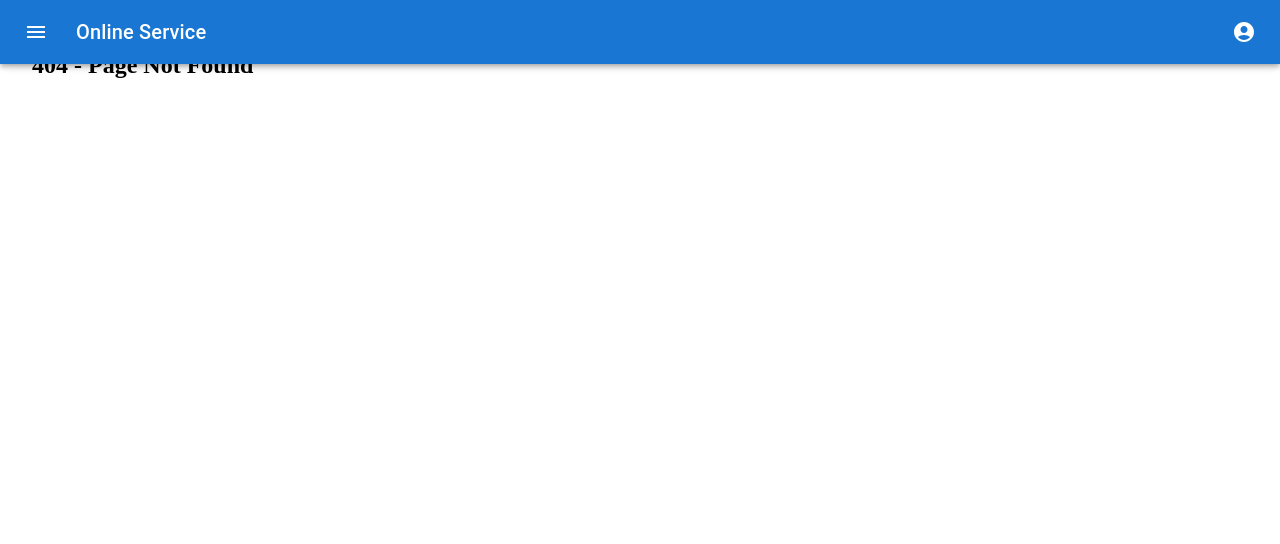
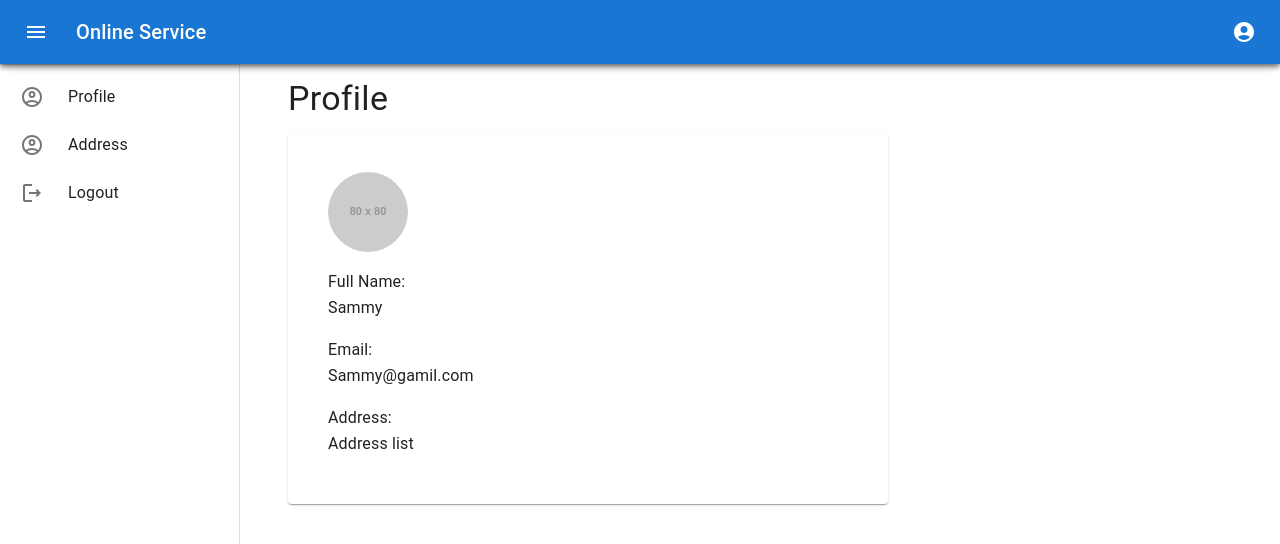
Before and after one commit to szeyee123/2404, a React (Vite) app in the folder client/: page /profile_user in a window 1280 px wide. Before the commit this address had no page. Shown: the top 544 px of the page. Built offline with nearby package versions, Linux system fonts and the light colour scheme.

Commit message:
Send help

```diff
--- a/client/index.html
+++ b/client/index.html
@@ -4,7 +4,7 @@
     <meta charset="UTF-8" />
     <link rel="icon" type="image/svg+xml" href="/vite.svg" />
     <meta name="viewport" content="width=device-width, initial-scale=1.0" />
-    <title>Admin Panel</title>
+    <title>Online Service</title>
   </head>
   <body>
     <div id="root"></div>
--- a/client/src/App.jsx
+++ b/client/src/App.jsx
@@ -6,6 +6,8 @@ import Profile from "./pages/Profile";
 import Navbar from './components/Navbar';
 import Login from './components/login';
 import Address from './pages/Address/Address_main';
+import Profileuser from "./pages/profile_user";
+import Addressform from "./pages/Address/Address_form";
 
 function App() {
   return (
@@ -17,6 +19,8 @@ function App() {
         <Route path="/profile" element={<Profile />} />
         <Route path="/Dashboard" element={<Dashboard />} />
         <Route path="/Address" element={<Address />} />
+        <Route path="/profile_user" element={<Profileuser />} />
+        <Route path="/Addressform" element={<Addressform />} />
         <Route path="*" element={<h2>404 - Page Not Found</h2>} />
       </Routes>
     </BrowserRouter>
--- a/client/src/components/Address_details.jsx
+++ b/client/src/components/Address_details.jsx
@@ -1,12 +1,36 @@
-const AddressDetails = ({ address }) => (
-  <div className="address-details">
-    <h3>Address Details</h3>
-    <p><strong>Street:</strong> {address.street}</p>
-    <p><strong>City:</strong> {address.city}</p>
-    <p><strong>Country:</strong> {address.country}</p>
-    <p><strong>Zip Code:</strong> {address.zipcode}</p>
-    {address.isDefault && <p className="default-tag">Default Address</p>}
-  </div>
-);
+import { Box, Typography } from "@mui/material";
+
+function AddressDetails(address) {
+  return (
+    <Box
+      sx={{
+        border: "1px solid #ddd",
+        borderRadius: 2,
+        p: 3,
+        boxShadow: 2,
+        backgroundColor: address.isDefault ? "#e3f2fd" : "#fff",
+        maxWidth: 400,
+        margin: "20px auto"
+      }}
+    >
+      <Typography variant="h6" sx={{ mb: 2 }}>
+        Address Details
+      </Typography>
+      <Typography><strong>Street:</strong> {address.street}</Typography>
+      <Typography><strong>City:</strong> {address.city}</Typography>
+      <Typography><strong>Country:</strong> {address.country}</Typography>
+      <Typography><strong>Zip Code:</strong> {address.zipcode}</Typography>
+
+      {address.isDefault && (
+        <Typography
+          variant="body2"
+          sx={{ color: "green", fontWeight: "bold", mt: 1 }}
+        >
+          Default Address
+        </Typography>
+      )}
+    </Box>
+  );
+}
 
 export default AddressDetails;
--- a/client/src/components/Sidenav_user.jsx
+++ b/client/src/components/Sidenav_user.jsx
@@ -95,104 +95,7 @@ export default function Sidenav() {
         </DrawerHeader>
         <Divider />
         <List>
-            <ListItem disablePadding sx={{ display: 'block' }} onClick={()=>{navigate("/Dashboard")}}>
-              <ListItemButton
-                sx={[
-                  {
-                    minHeight: 48,
-                    px: 2.5,
-                  },
-                  open
-                    ? {
-                        justifyContent: 'initial',
-                      }
-                    : {
-                        justifyContent: 'center',
-                      },
-                ]}
-              >
-                <ListItemIcon
-                  sx={[
-                    {
-                      minWidth: 0,
-                      justifyContent: 'center',
-                    },
-                    open
-                      ? {
-                          mr: 3,
-                        }
-                      : {
-                          mr: 'auto',
-                        },
-                  ]}
-                >
-                 <DashboardOutlinedIcon />
-                </ListItemIcon>
-                <ListItemText
-                  primary="Dashboard"
-                  sx={[
-                    open
-                      ? {
-                          opacity: 1,
-                        }
-                      : {
-                          opacity: 0,
-                        },
-                  ]}
-                />
-              </ListItemButton>
-            </ListItem>
-            <ListItem disablePadding sx={{ display: 'block' }} onClick={()=>{navigate("/Users")}}>
-              <ListItemButton
-                sx={[
-                  {
-                    minHeight: 48,
-                    px: 2.5,
-                  },
-                  open
-                    ? {
-                        justifyContent: 'initial',
-                      }
-                    : {
-                        justifyContent: 'center',
-                      },
-                ]}
-              >
-                <ListItemIcon
-                  sx={[
-                    {
-                      minWidth: 0,
-                      justifyContent: 'center',
-                    },
-                    open
-                      ? {
-                          mr: 3,
-                        }
-                      : {
-                          mr: 'auto',
-                        },
-                  ]}
-                >
-                 <GroupOutlinedIcon />
-                </ListItemIcon>
-                <ListItemText
-                  primary="View all users"
-                  sx={[
-                    open
-                      ? {
-                          opacity: 1,
-                        }
-                      : {
-                          opacity: 0,
-                        },
-                  ]}
-                />
-              </ListItemButton>
-            </ListItem>
-        </List>
-        <Divider />
-        <List>
-            <ListItem disablePadding sx={{ display: 'block' }} onClick={()=>{navigate("/profile")}}>
+            <ListItem disablePadding sx={{ display: 'block' }} onClick={()=>{navigate("/profile_user")}}>
               <ListItemButton
                 sx={[
                   {
@@ -227,6 +130,53 @@ export default function Sidenav() {
                 </ListItemIcon>
                 <ListItemText
                   primary="Profile"
+                  sx={[
+                    open
+                      ? {
+                          opacity: 1,
+                        }
+                      : {
+                          opacity: 0,
+                        },
+                  ]}
+                />
+              </ListItemButton>
+            </ListItem>
+            <ListItem disablePadding sx={{ display: 'block' }} onClick={()=>{navigate("/Address")}}>
+              <ListItemButton
+                sx={[
+                  {
+                    minHeight: 48,
+                    px: 2.5,
+                  },
+                  open
+                    ? {
+                        justifyContent: 'initial',
+                      }
+                    : {
+                        justifyContent: 'center',
+                      },
+                ]}
+              >
+                <ListItemIcon
+                  sx={[
+                    {
+                      minWidth: 0,
+                      justifyContent: 'center',
+                    },
+                    open
+                      ? {
+                          mr: 3,
+                        }
+                      : {
+                          mr: 'auto',
+                        },
+                  ]}
+                >
+                 <AccountCircleOutlinedIcon />
+                </ListItemIcon>
+                <ListItemText
+                  primary="Address"
                   sx={[
                     open
                       ? {
--- a/client/src/pages/Address/Address_form.jsx
+++ b/client/src/pages/Address/Address_form.jsx
@@ -4,7 +4,7 @@ import * as yup from "yup";
 import { useNavigate } from "react-router-dom";
 import { useEffect } from "react";
 
-const AddressFormPage = ({ existingAddress }) => {
+function AddressFormPage(existingAddress) {
   const navigate = useNavigate();
 
   const formik = useFormik({
@@ -94,6 +94,6 @@ const AddressFormPage = ({ existingAddress }) => {
       </form>
     </Box>
   );
-};
+}
 
 export default AddressFormPage;
--- /dev/null
+++ b/client/src/pages/profile_user.jsx
@@ -0,0 +1,51 @@
+import React from 'react';
+import Sidenav from '../components/Sidenav_user';
+import Navbar from '../components/Navbar';
+import Box from "@mui/material/Box";
+import Avatar from "@mui/material/Avatar";
+import Typography from "@mui/material/Typography";
+import Card from "@mui/material/Card";
+import CardContent from "@mui/material/CardContent";
+import Grid from "@mui/material/Grid";
+
+function profile_user() {
+  return (
+    <>
+      <Navbar />
+      <Box height={30} />
+      <Box sx={{ display: "flex" }}>
+        <Sidenav />
+        <Box component="main" sx={{ flexGrow: 1, p: 3 }}>
+          <Typography variant="h4" gutterBottom>
+            Profile
+          </Typography>
+
+          <Card sx={{ maxWidth: 600, p: 3 }}>
+            <CardContent>
+              <Box sx={{ display: "flex", alignItems: "center", gap: 2, mb: 2 }}>
+                <Avatar sx={{ width: 80, height: 80 }} src="https://via.placeholder.com/80" />
+              </Box>
+
+              <Grid container spacing={2}>
+                <Grid item xs={12}>
+                  <Typography variant="subtitle1">Full Name:</Typography>
+                  <Typography variant="body1">Sammy</Typography>
+                </Grid>
+                <Grid item xs={12}>
+                  <Typography variant="subtitle1">Email:</Typography>
+                  <Typography variant="body1">Sammy@gamil.com</Typography>
+                </Grid>
+                <Grid item xs={12}>
+                  <Typography variant="subtitle1">Address:</Typography>
+                  <Typography variant="body1">Address list</Typography>
+                </Grid>
+              </Grid>
+            </CardContent>
+          </Card>
+        </Box>
+      </Box>
+    </>
+  );
+}
+
+export default profile_user;
```
Also changed, not shown: client/src/components/Address_individual.jsx (+6 -2 lines).
